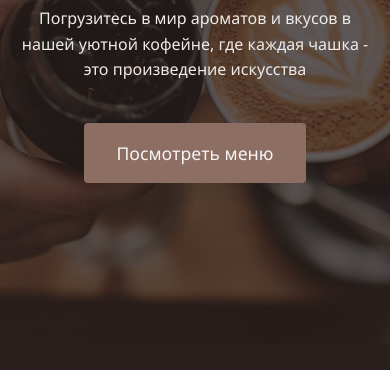
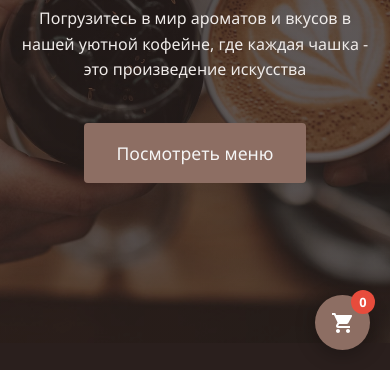
Before and after one commit to Qcumbberr/my-first-github-project.io, a plain HTML site: page index.html in a window 390 px wide. Shown: the part 474-844 px from the top of the page. Drawn offline with Linux system fonts and the light colour scheme.

Commit message:
Update index.html

```diff
--- a/index.html
+++ b/index.html
@@ -116,6 +116,51 @@
             transition: 0.3s;
         }
 
+        /* Плавающая кнопка корзины для мобильных */
+        .floating-cart {
+            display: none;
+            position: fixed;
+            bottom: 30px;
+            right: 30px;
+            width: 60px;
+            height: 60px;
+            background-color: var(--brown);
+            border-radius: 50%;
+            box-shadow: 0 4px 20px rgba(0, 0, 0, 0.3);
+            z-index: 99;
+            cursor: pointer;
+            align-items: center;
+            justify-content: center;
+            transition: all 0.3s ease;
+        }
+
+        .floating-cart:hover {
+            background-color: var(--accent-brown);
+            transform: scale(1.1);
+        }
+
+        .floating-cart .cart-count {
+            position: absolute;
+            top: -5px;
+            right: -5px;
+            background-color: #e74c3c;
+            color: white;
+            border-radius: 50%;
+            width: 24px;
+            height: 24px;
+            display: flex;
+            align-items: center;
+            justify-content: center;
+            font-size: 0.8rem;
+            font-weight: bold;
+        }
+
+        .floating-cart svg {
+            width: 24px;
+            height: 24px;
+            fill: white;
+        }
+
         /* Основной контент */
         .hero {
             height: 100vh;
@@ -219,7 +264,7 @@
             font-size: 1.3rem;
         }
 
-        /* Модальное окно с описанием */
+        /* Модальное окно с описанием товара */
         .modal {
             display: none;
             position: fixed;
@@ -681,11 +726,21 @@
             }
 
             .scroll-to-top {
-                bottom: 20px;
+                bottom: 100px; /* Поднимаем выше чтобы не мешала корзине */
                 right: 20px;
                 width: 45px;
                 height: 45px;
             }
+
+            /* Показываем плавающую корзину на мобильных */
+            .floating-cart {
+                display: flex;
+            }
+
+            /* Скрываем корзину в хедере на мобильных */
+            .cart-icon {
+                display: none;
+            }
         }
 
         @media (max-width: 480px) {
@@ -718,10 +773,17 @@
             }
 
             .scroll-to-top {
-                bottom: 15px;
+                bottom: 90px;
                 right: 15px;
                 width: 40px;
                 height: 40px;
+            }
+
+            .floating-cart {
+                bottom: 20px;
+                right: 20px;
+                width: 55px;
+                height: 55px;
             }
         }
     </style>
@@ -750,6 +812,14 @@
             </nav>
         </div>
     </header>
+
+    <!-- Плавающая кнопка корзины для мобильных -->
+    <div class="floating-cart" id="floatingCart" onclick="showPage('cart')">
+        <div class="cart-count" id="floatingCartCount">0</div>
+        <svg viewBox="0 0 24 24">
+            <path d="M7 18c-1.1 0-1.99.9-1.99 2S5.9 22 7 22s2-.9 2-2-.9-2-2-2zM1 2v2h2l3.6 7.59-1.35 2.45c-.16.28-.25.61-.25.96 0 1.1.9 2 2 2h12v-2H7.42c-.14 0-.25-.11-.25-.25l.03-.12.9-1.63h7.45c.75 0 1.41-.41 1.75-1.03l3.58-6.49A1.003 1.003 0 0 0 20 4H5.21l-.94-2H1zm16 16c-1.1 0-1.99.9-1.99 2s.89 2 1.99 2 2-.9 2-2-.9-2-2-2z"/>
+        </svg>
+    </div>
 
     <!-- Основной контент -->
     <main>
@@ -945,7 +1015,7 @@
             },
             3: {
                 name: "Латте",
-                image: "img/latte.jpg",
+                image: "img/Latte.jpg",
                 description: "Нежный кофейный напиток на основе эспрессо с большим количеством вспененного молока. Имеет мягкий вкус и кремовую текстуру. Идеален для тех, кто предпочитает менее крепкий кофе.",
                 price: 380,
                 addons: [
@@ -1014,7 +1084,7 @@
             },
             8: {
                 name: "Айс Латте",
-                image: "img/Iced_latte.jpg",
+                image: "img/iced_latte.jpg",
                 description: "Освежающий холодный кофейный напиток на основе эспрессо и охлажденного молока. Подается со льдом, идеален в жаркую погоду.",
                 price: 370,
                 addons: [
@@ -1074,7 +1144,7 @@
             },
             4: {
                 name: "Макаруны",
-                image: "img/Macaroon.jpg",
+                image: "img/macaroon.jpg",
                 description: "Набор из 4-х нежных французских пирожных с различными вкусами: ваниль, шоколад, малина, фисташка.",
                 price: 320
             },
@@ -1400,6 +1470,7 @@
         function updateCartCount() {
             const totalItems = cart.reduce((total, item) => total + item.quantity, 0);
             document.getElementById('cartCount').textContent = totalItems;
+            document.getElementById('floatingCartCount').textContent = totalItems;
         }
 
         // Рендер корзины
```
